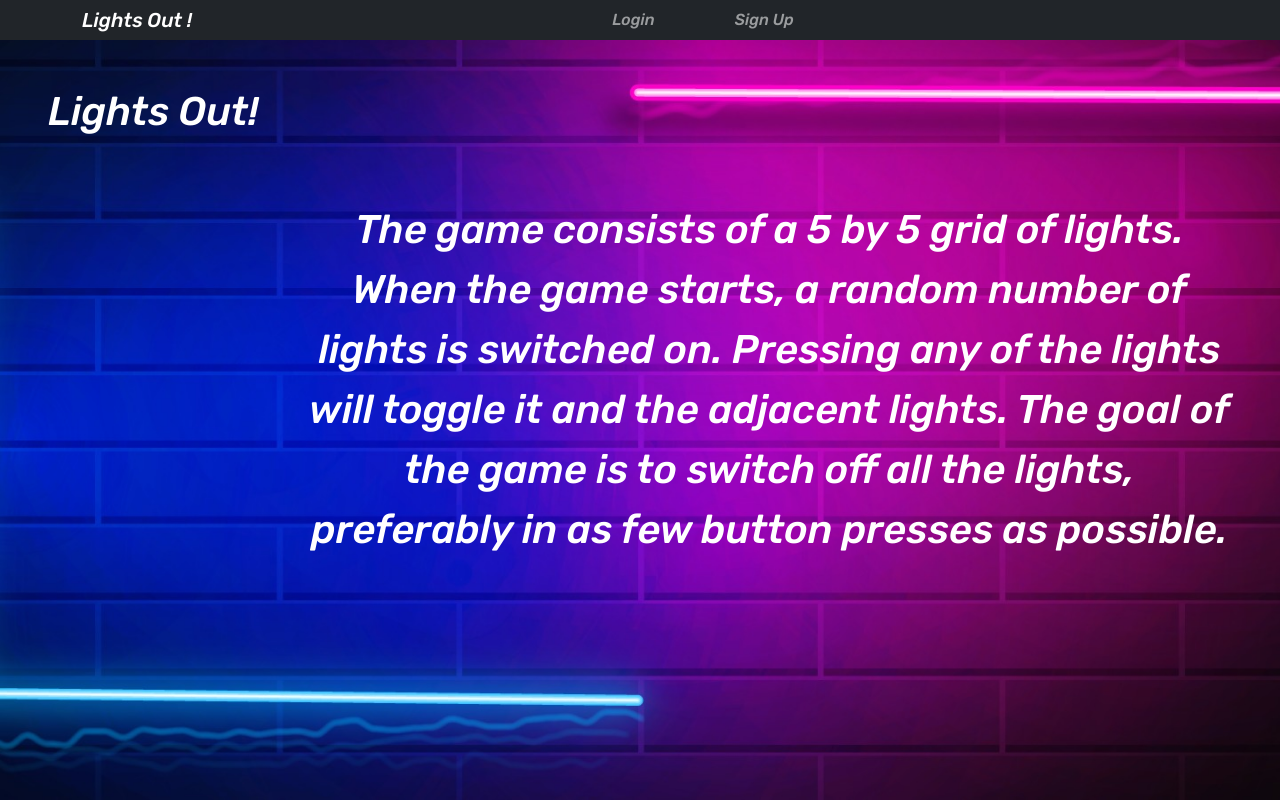
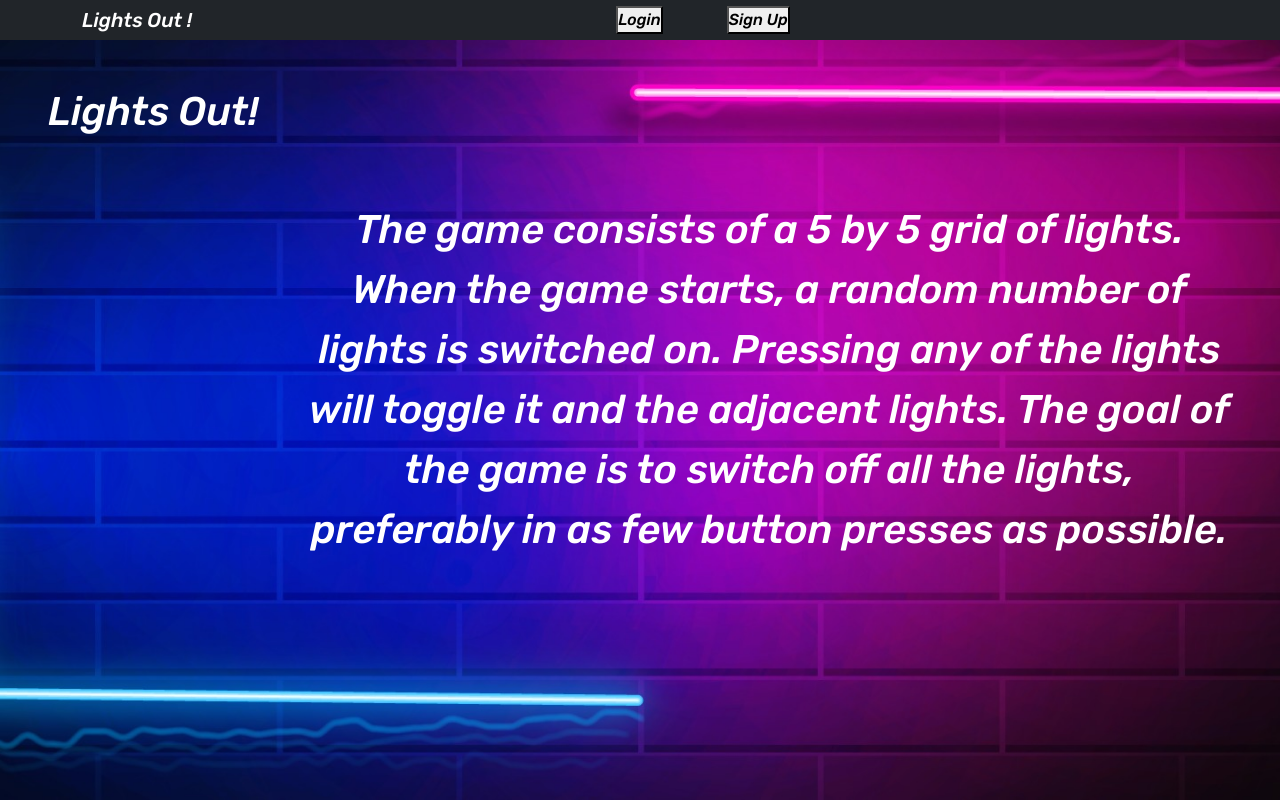
Before and after one commit to danielmolkandov95/Lights-Out-Team-Project-FE, a React (Create React App) app: page / in a window 1280 px wide. Built offline with nearby package versions, Linux system fonts and the light colour scheme.

Commit message:
no link error

```diff
--- a/src/components/Login.jsx
+++ b/src/components/Login.jsx
@@ -20,9 +20,9 @@ function LogIn() {
 
   return (
      <div>
-        <Nav.Link variant="primary" onClick={handleShow}>
+        <button variant="primary" onClick={handleShow}>
            Login
-        </Nav.Link>
+        </button>
 
         <Modal show={show} onHide={handleClose}>
            <Modal.Header closeButton>
--- a/src/components/SignUp.jsx
+++ b/src/components/SignUp.jsx
@@ -20,9 +20,9 @@ export default function SignUp() {
 
    return (
       <div>
-         <Nav.Link variant="primary" onClick={handleShow}>
+         <button variant="primary" onClick={handleShow}>
             Sign Up
-         </Nav.Link>
+         </button>
 
          <Modal show={show} onHide={handleClose}>
             <Modal.Header closeButton>
```
